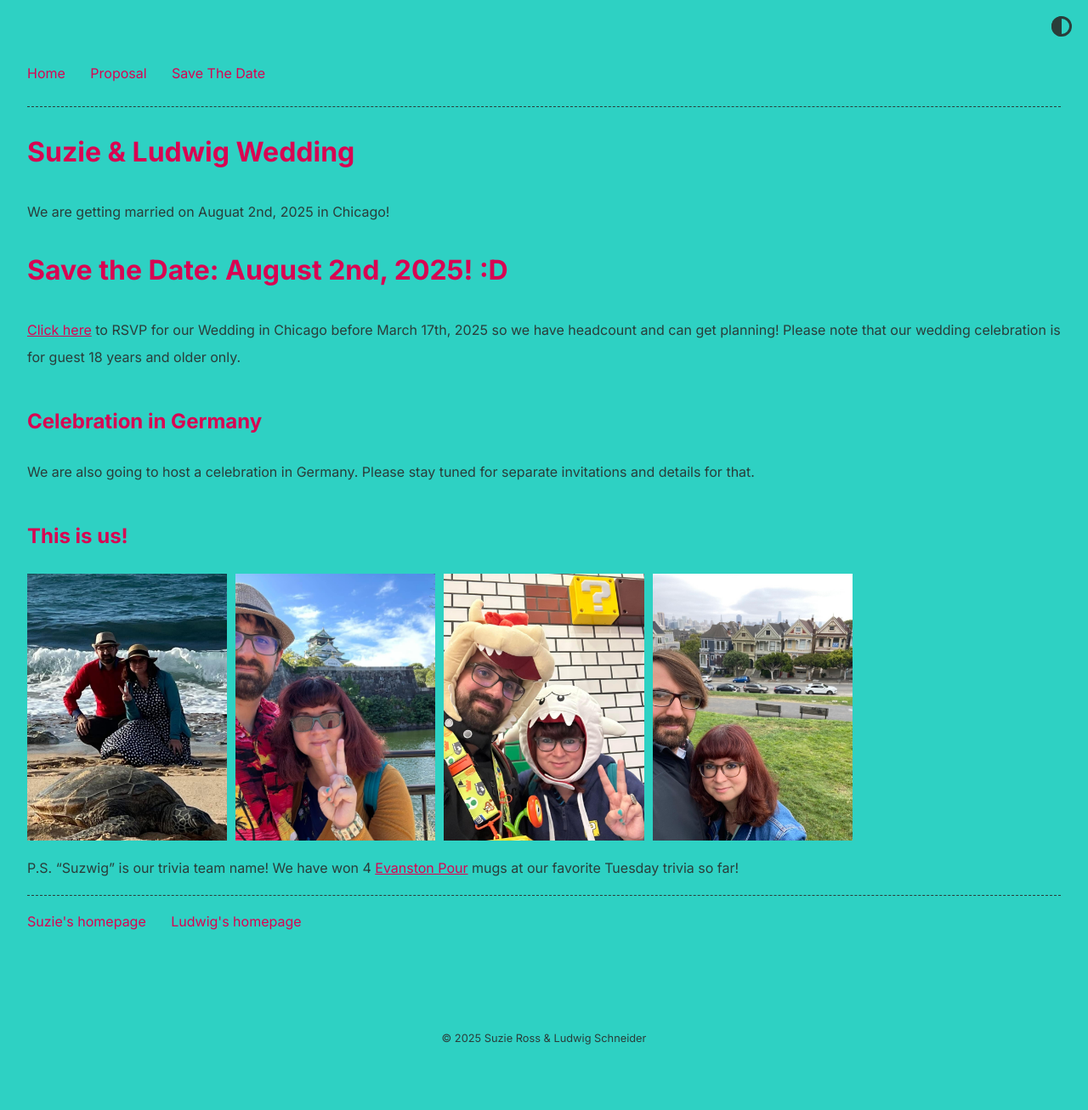
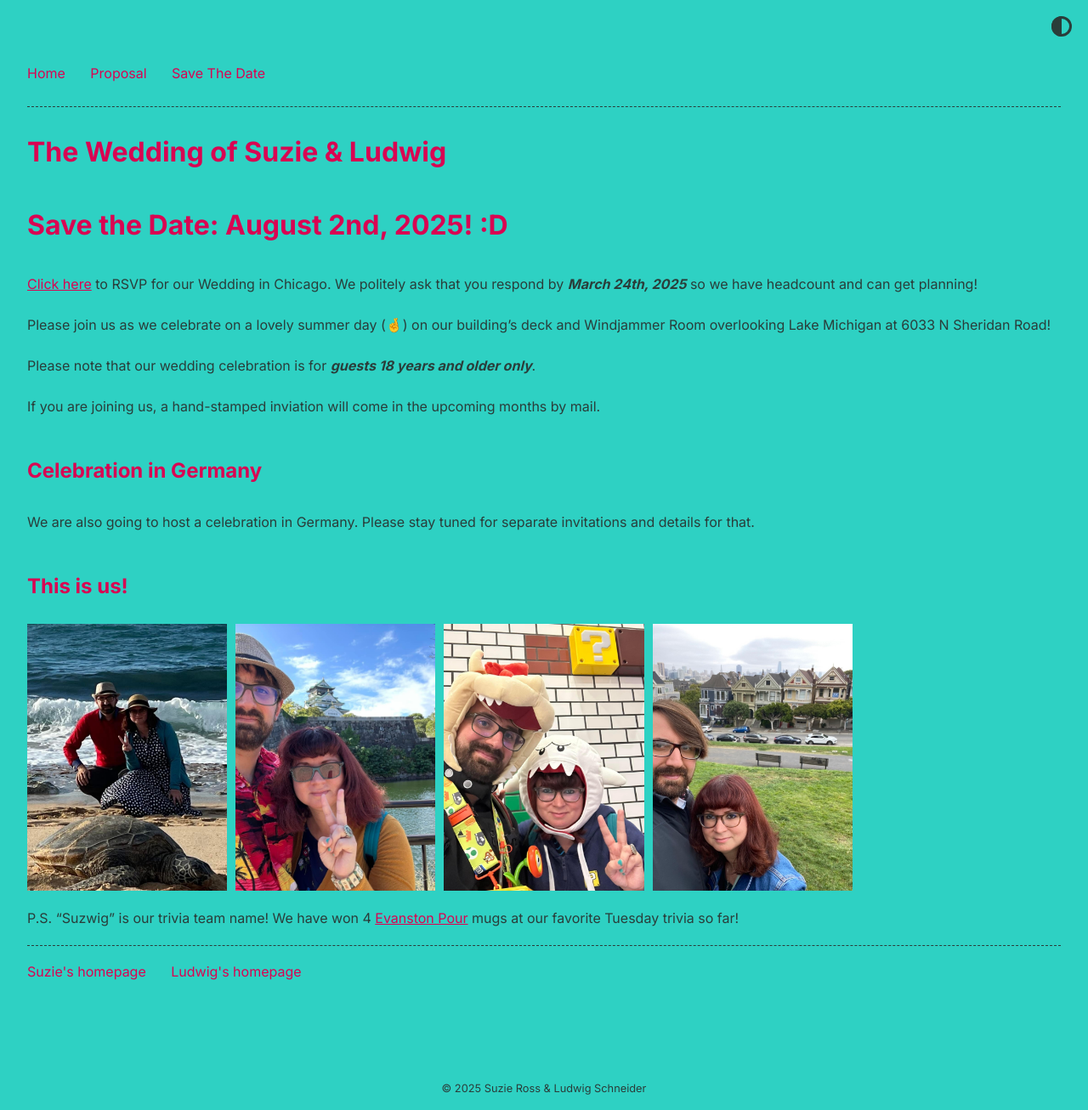
Before and after one commit to suzwig/suzwig.github.io, a Jekyll site: the page built from save-the-date.md, in a window 1280 px wide. Shown: the whole page at 85% size. Built offline with Jekyll 4.4.1, drawn with Linux system fonts in a browser that asks for light colours; before the commit the page ends 1248 px from its top, so only the background shows below that.

Commit message:
final touches

```diff
--- a/_config.yml
+++ b/_config.yml
@@ -1,8 +1,7 @@
-title: Suzie & Ludwig Wedding
+title: The Wedding of Suzie & Ludwig
 author: Suzie Ross & Ludwig Schneider
 url: https://www.ludwigschneider.net
 description: >
-  We are getting married on Auguat 2nd, 2025 in Chicago!
 
 permalink: /:slug
 
--- a/save-the-date.md
+++ b/save-the-date.md
@@ -4,8 +4,13 @@ layout: home
 
 # Save the Date: August 2nd, 2025! :D
 
-[Click here](https://docs.google.com/forms/d/e/1FAIpQLSeZ8H52jUqlcatsEYVnrIcFLwCbn2oKvupe7Xkpm5zCgeXAKA/viewform?usp=dialog) to RSVP for our Wedding in Chicago before March 17th, 2025 so we have headcount and can get planning!
-Please note that our wedding celebration is for guest 18 years and older only.
+[Click here](https://docs.google.com/forms/d/e/1FAIpQLSeZ8H52jUqlcatsEYVnrIcFLwCbn2oKvupe7Xkpm5zCgeXAKA/viewform?usp=dialog) to RSVP for our Wedding in Chicago. We politely ask that you respond by **_March 24th, 2025_** so we have headcount and can get planning!
+
+Please join us as we celebrate on a lovely summer day (🤞) on our building's deck and Windjammer Room overlooking Lake Michigan at 6033 N Sheridan Road!
+
+Please note that our wedding celebration is for **_guests 18 years and older only_**.
+
+If you are joining us, a hand-stamped inviation will come in the upcoming months by mail.
 
 ## Celebration in Germany
 
```
Also changed, not shown: _includes/map.html (added, +42 -0 lines), proposal.md (+1 -38 lines).
